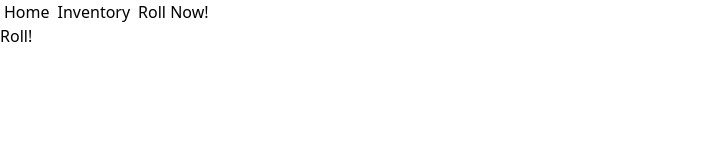
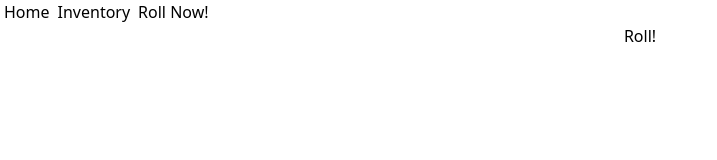
Before and after one commit to susheepls/GachaGear-WIP, a React (Vite) app in the folder frontend/: page /gacharoll in a window 1280 px wide. Shown: the top 160 px of the page, without its empty margins (0-717 px from the left). Built offline with nearby package versions, Linux system fonts and the light colour scheme.

Commit message:
styling: add some flex css to gacharoll
stuff are still broken, so i will have to fix later.

```diff
--- a/frontend/src/pages/GachaRoll.tsx
+++ b/frontend/src/pages/GachaRoll.tsx
@@ -16,14 +16,14 @@ const GachaRoll = () => {
   return (
     <div className='flex-col'>
       {!newItem ? (
-        <div>
+        <div className='flex justify-center'>
             <div>
               <button onClick={() => handleRollRequest()}>Roll!</button>
             </div>
         </div>
       ) : (
-        <div>
-          <div id='newItem'>
+        <div className='flex-col'>
+          <div id='newItem' className='align-middle'>
             <div>
               {String(newItem.name.name)}
             </div>
```
